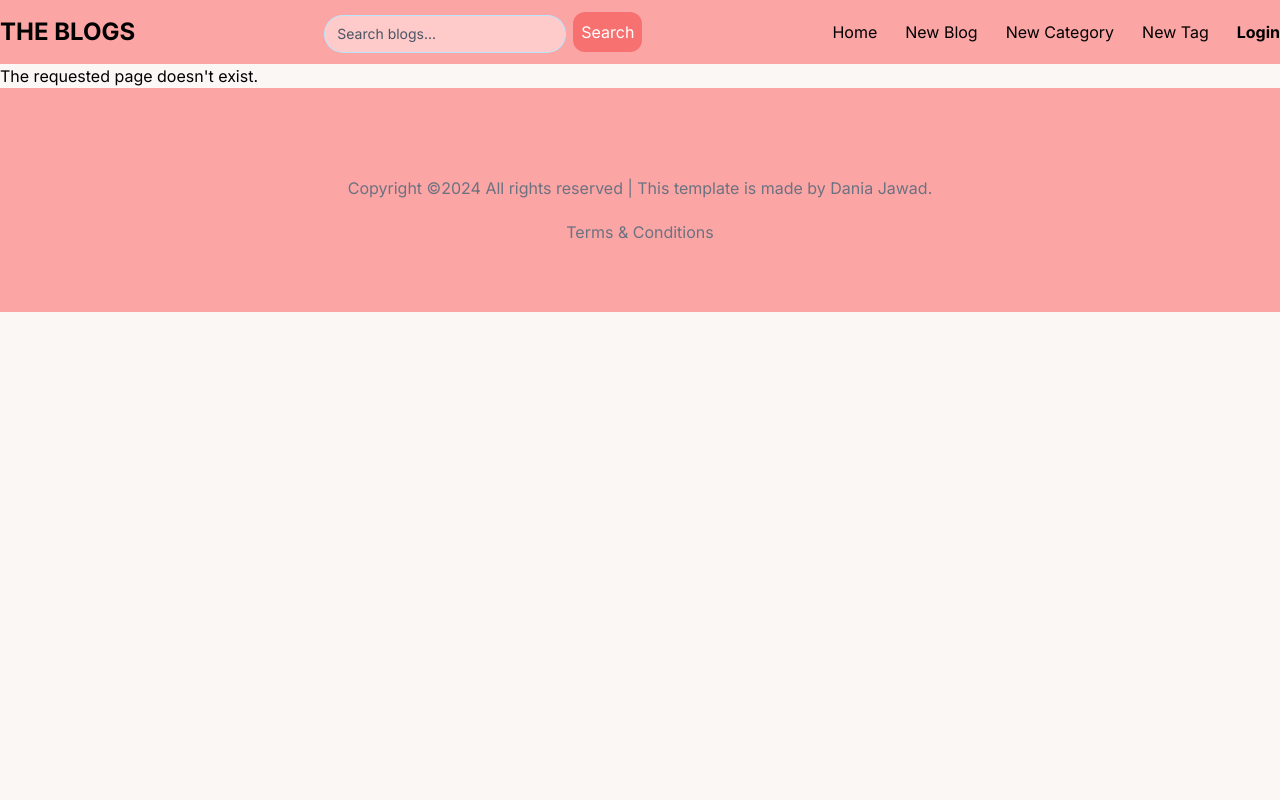
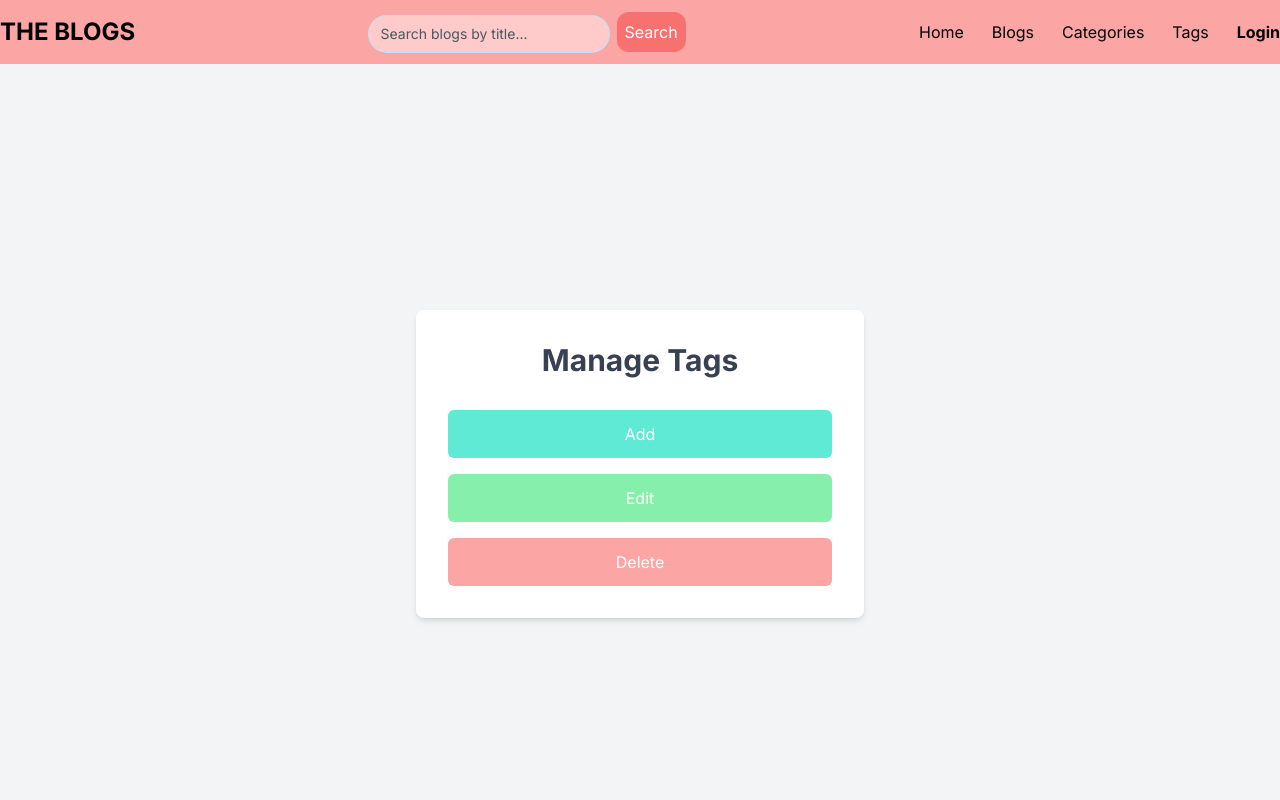
Before and after one commit to Djawad02/blog-app, a Next.js app: page /tags in a window 1280 px wide. Before the commit this address had no page. Shown: the top 800 px of the page. Built offline with nearby package versions, Linux system fonts and the light colour scheme.

Commit message:
Made pages to access CRUD operations and updated navbar links

```diff
--- a/app/blogs/page.tsx
+++ b/app/blogs/page.tsx
@@ -1,11 +1,12 @@
 import React from "react";
 import Home from "../page";
+import CrudForm from "../components/CrudForm";
 
 const BlogPage = () => {
   return (
-    <main>
-      <Home />
-    </main>
+    <div>
+      <CrudForm heading="Manage Blogs" />
+    </div>
   );
 };
 
--- /dev/null
+++ b/app/categories/page.tsx
@@ -0,0 +1,12 @@
+import React from "react";
+import CrudForm from "../components/CrudForm";
+
+const CategoryPage = () => {
+  return (
+    <div>
+      <CrudForm heading="Manage Categories" />
+    </div>
+  );
+};
+
+export default CategoryPage;
--- /dev/null
+++ b/app/components/CrudForm.tsx
@@ -0,0 +1,53 @@
+"use client";
+
+import React from "react";
+import { useRouter } from "next/navigation";
+
+const CrudForm = ({ heading }: { heading: string }) => {
+  const router = useRouter();
+
+  // Function to handle navigation
+  const handleNavigation = (action: "add" | "edit" | "delete") => {
+    // Get the current path (e.g., /blogs or /tags)
+    const currentPath = window.location.pathname;
+    // Navigate to the appropriate action page (add, edit, delete)
+    router.push(`${currentPath}/${action}`);
+  };
+
+  return (
+    <div className="flex items-center justify-center min-h-screen bg-gray-100">
+      <div className="bg-white shadow-md rounded-lg p-8 w-1/2 max-w-md text-center">
+        <h1 className="text-3xl font-bold mb-8 text-gray-700">{heading}</h1>
+
+        <ul className="space-y-4">
+          <li>
+            <button
+              onClick={() => handleNavigation("add")}
+              className="w-full px-6 py-3 bg-teal-300 text-white rounded-md hover:bg-teal-600 focus:outline-none focus:ring-2 focus:ring-blue-400 focus:ring-opacity-75"
+            >
+              Add
+            </button>
+          </li>
+          <li>
+            <button
+              onClick={() => handleNavigation("edit")}
+              className="w-full px-6 py-3 bg-green-300 text-white rounded-md hover:bg-green-600 focus:outline-none focus:ring-2 focus:ring-yellow-400 focus:ring-opacity-75"
+            >
+              Edit
+            </button>
+          </li>
+          <li>
+            <button
+              onClick={() => handleNavigation("delete")}
+              className="w-full px-6 py-3 bg-red-300 text-white rounded-md hover:bg-red-600 focus:outline-none focus:ring-2 focus:ring-red-400 focus:ring-opacity-75"
+            >
+              Delete
+            </button>
+          </li>
+        </ul>
+      </div>
+    </div>
+  );
+};
+
+export default CrudForm;
--- a/app/components/Navbar.tsx
+++ b/app/components/Navbar.tsx
@@ -34,7 +34,7 @@ const Navbar = () => {
           <form onSubmit={handleSearch} className="flex">
             <input
               type="text"
-              placeholder="Search blogs..."
+              placeholder="Search blogs by title..."
               className="input-text placeholder:text-gray-600"
               value={searchQuery}
               onChange={(e) => setSearchQuery(e.target.value)} // Update state on input change
@@ -53,14 +53,14 @@ const Navbar = () => {
           <Link href="/" className="hover:text-gray-600">
             Home
           </Link>
-          <Link href="/blogs/add" className="hover:text-gray-600">
-            New Blog
+          <Link href="/blogs" className="hover:text-gray-600">
+            Blogs
           </Link>
-          <Link href="/categories/add" className="hover:text-gray-600">
-            New Category
+          <Link href="/categories" className="hover:text-gray-600">
+            Categories
           </Link>
-          <Link href="/tags/add" className="hover:text-gray-600">
-            New Tag
+          <Link href="/tags" className="hover:text-gray-600">
+            Tags
           </Link>
           <Link href="/" className="font-bold hover:text-gray-600">
             Login{" "}
--- /dev/null
+++ b/app/tags/page.tsx
@@ -0,0 +1,12 @@
+import React from "react";
+import CrudForm from "../components/CrudForm";
+
+const TagPage = () => {
+  return (
+    <div>
+      <CrudForm heading="Manage Tags" />
+    </div>
+  );
+};
+
+export default TagPage;
```
